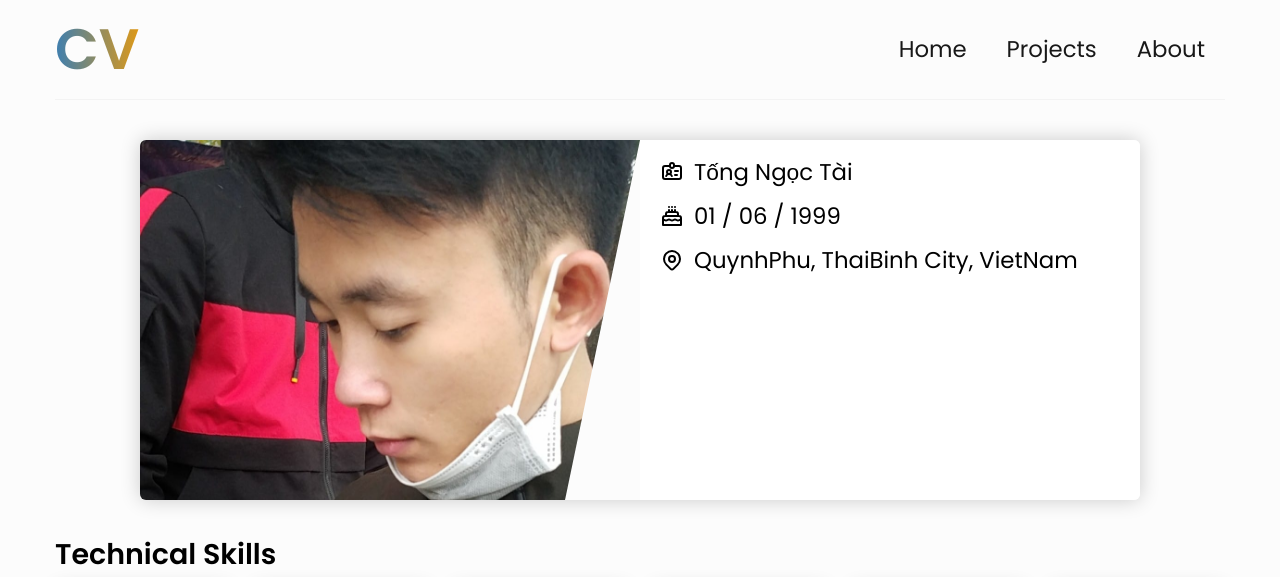
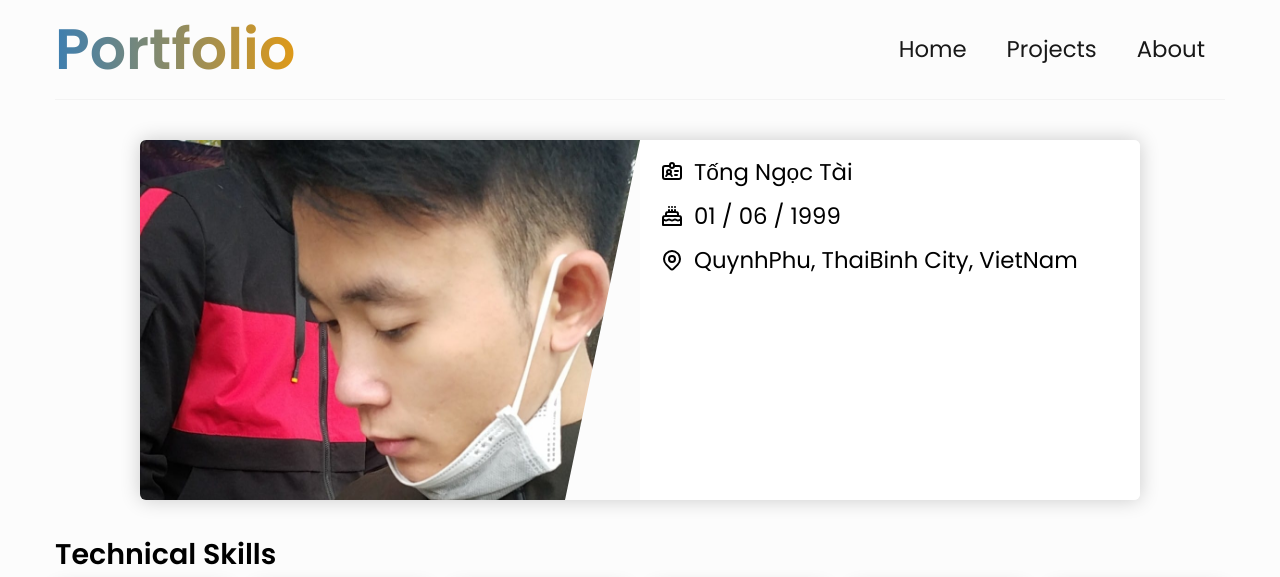
Before and after one commit to tboy1999/CV, a plain HTML site: page views/about.html in a window 1280 px wide. Shown: the top 577 px of the page. Drawn offline with Linux system fonts and the light colour scheme.

Commit message:
update logo

```diff
--- a/views/about.html
+++ b/views/about.html
@@ -14,7 +14,7 @@
   <header class="header">
     <div class="container">
       <div class="header__container facb">
-        <div class="header__logo fz60"><a href="../index.html">CV</a></div>
+        <div class="header__logo fz60"><a href="../index.html">Portfolio</a></div>
         <ul class="header__menu facenter fz24">
           <li class="header__item"><a href="../index.html">Home</a></li>
           <li class="header__item"><a href="./project.html">Projects</a></li>
```
Also changed, not shown: index.html (+1 -1 lines), views/project.html (+1 -1 lines).
